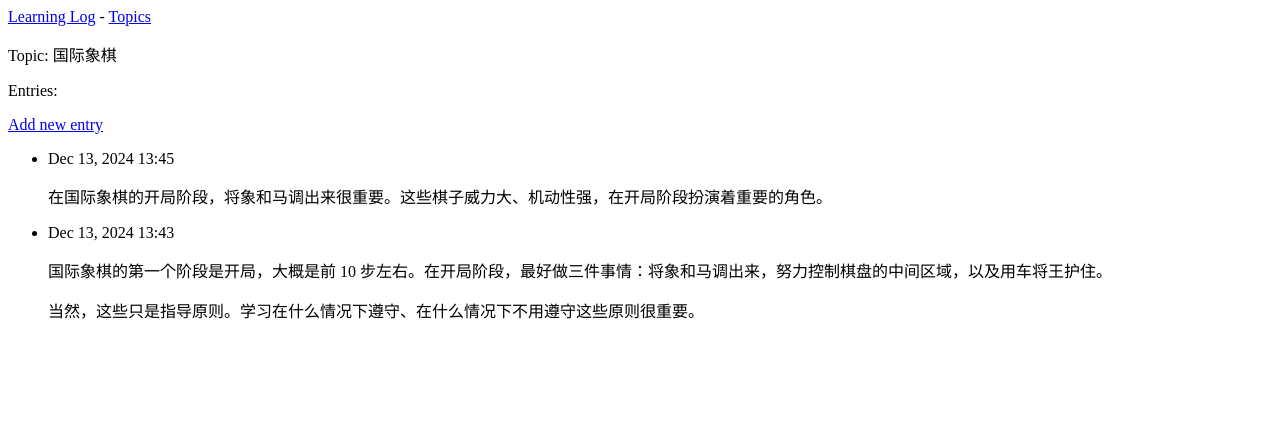
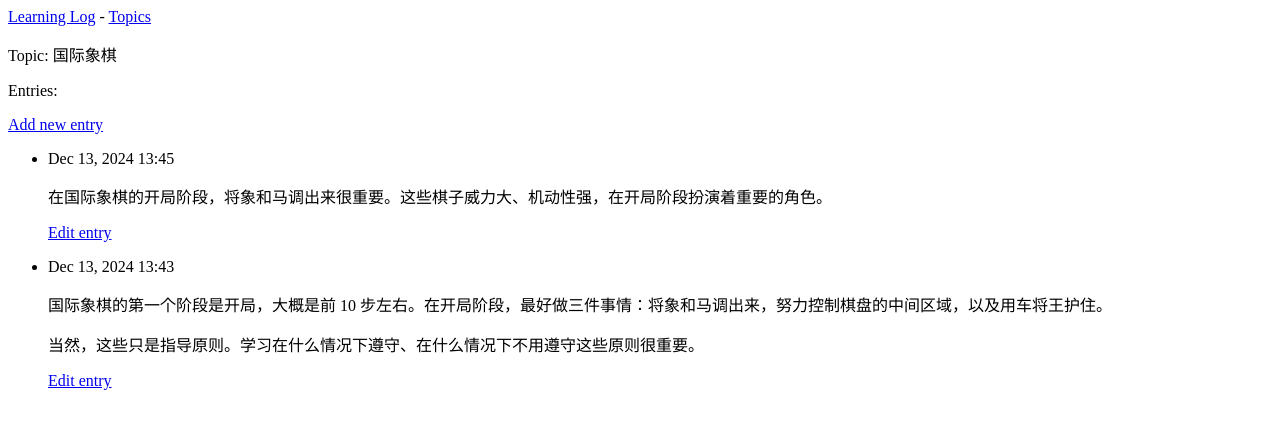
Before and after one commit to 2841006960/Python_Web, a Django app: page /topics/1/ in a window 1280 px wide. Shown: the top 429 px of the page. Run offline with Django 5.2, Linux system fonts and the light colour scheme; data comes from the database, SQL or seed files in the repository.

Commit message:
19.1.3　编辑条目

```diff
--- a/learning_log/learning_logs/templates/learning_logs/topic.html
+++ b/learning_log/learning_logs/templates/learning_logs/topic.html
@@ -14,6 +14,9 @@
     <li>
       <p>{{ entry.date_added|date:'M d, Y H:i' }}</p>
       <p>{{ entry.text|linebreaks }}</p>
+      <p>
+        <a href="{% url 'learning_logs:edit_entry' entry.id %}">
+        Edit entry</a></p>
     </li>
   {% empty %}
     <li>There are no entries for this topic yet.</li>
--- a/learning_log/learning_logs/urls.py
+++ b/learning_log/learning_logs/urls.py
@@ -13,4 +13,6 @@ urlpatterns = [
     path('new_topic/', views.new_topic, name='new_topic'),
     # 用于添加新条目的页面
     path('new_entry/<int:topic_id>/', views.new_entry, name='new_entry'),
+    # 用于编辑条目的页面
+    path('edit_entry/<int:entry_id>/', views.edit_entry, name='edit_entry'),
 ]
--- a/learning_log/learning_logs/views.py
+++ b/learning_log/learning_logs/views.py
@@ -2,6 +2,7 @@ from django.shortcuts import render, redirect
 from .models import Topic
 from .forms import TopicForm
 from .forms import TopicForm, EntryForm
+from .models import Topic, Entry
 
 
 # Create your views here.
@@ -65,3 +66,21 @@ def new_entry(request, topic_id):
     # 显示空表单或指出表单数据无效
     context = {'topic': topic, 'form': form}
     return render(request, 'learning_logs/new_entry.html', context)
+
+
+
+def edit_entry(request, entry_id):
+    """编辑既有的条目"""
+    entry = Entry.objects.get(id=entry_id)
+    topic = entry.topic
+    if request.method != 'POST':
+        # 初次请求：使用当前的条目填充表单
+        form = EntryForm(instance=entry)
+    else:
+        # POST 提交的数据：对数据进行处理
+        form = EntryForm(instance=entry, data=request.POST)
+        if form.is_valid():
+            form.save()
+            return redirect('learning_logs:topic', topic_id=topic.id)
+    context = {'entry': entry, 'topic': topic, 'form': form}
+    return render(request, 'learning_logs/edit_entry.html', context)
```
Also changed, not shown: learning_log/learning_logs/templates/learning_logs/edit_entry.html (added, +15 -0 lines).
